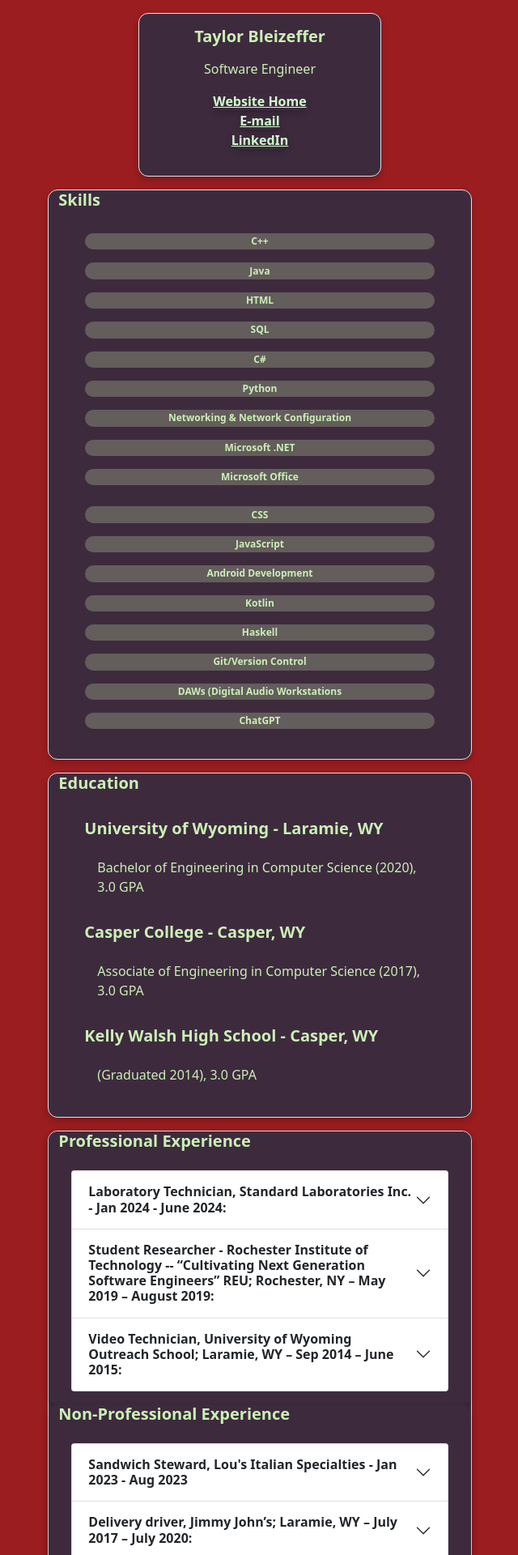
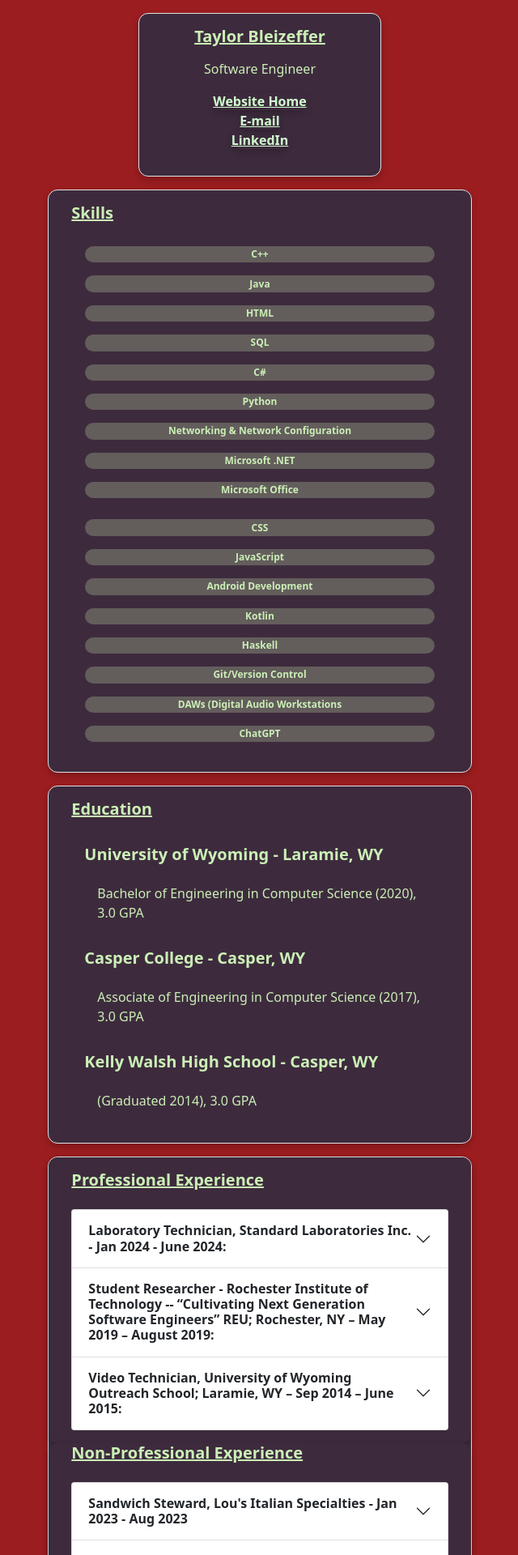
Before and after one commit to tbzeff/my-portfolio, a React (Create React App) app: page /resume in a window 1280 px wide. Shown: the top 1920 px of the page at 81% size, without its empty margins (319-959 px from the left). Built offline with nearby package versions, Linux system fonts and the light colour scheme.

Commit message:
Adjusted card title spacing on resume

```diff
--- a/src/App.css
+++ b/src/App.css
@@ -40,6 +40,10 @@
   border-radius: 12px;
 }
 
+.text-underline {
+  text-decoration: underline;
+}
+
 .hover-effect {
   transition: all 0.3s ease;
 }
--- a/src/components/Education.js
+++ b/src/components/Education.js
@@ -8,7 +8,7 @@ import {
 
 const Education = () => (
     <Card className="info-box ctext csecondary border resume-card-custom">
-        <Card.Title><strong>Education</strong></Card.Title>
+        <Card.Title className="mt-3 ms-3 text-underline ctext"><strong>Education</strong></Card.Title>
         <Card.Body>
             <ListGroup>
                 <ListGroup.Item className="csecondary border-0">
--- a/src/components/PastEmployment.js
+++ b/src/components/PastEmployment.js
@@ -9,7 +9,7 @@ const PastEmployment = () => (
         <Col>
             <Row>
                 <Card className="info-box csecondary border-0 resume-card-custom">
-                    <Card.Title className="ctext"><strong>Professional Experience</strong></Card.Title>
+                    <Card.Title className="mt-3 ms-3 text-underline ctext"><strong>Professional Experience</strong></Card.Title>
                     <Card.Body>
                         <Accordion>
                             <Accordion.Item eventKey="0" >
@@ -55,7 +55,7 @@ const PastEmployment = () => (
             </Row>
             <Row>
                 <Card className="info-box csecondary border-0 resume-card-custom">
-                    <Card.Title className="ctext"><strong>Non-Professional Experience</strong></Card.Title>
+                    <Card.Title className="ms-3 text-underline ctext"><strong>Non-Professional Experience</strong></Card.Title>
                     <Card.Body>
                         <Accordion>
                             <Accordion.Item eventKey="0">
--- a/src/components/Programs.js
+++ b/src/components/Programs.js
@@ -8,7 +8,7 @@ import {
 
 const Programs = () => (
     <Card className="info-box ctext csecondary border resume-card-custom">
-        <Card.Title><strong>Internships & Institutes</strong></Card.Title>
+        <Card.Title className="mt-3 ms-3 text-underline ctext"><strong>Internships & Institutes</strong></Card.Title>
         <Card.Body>
             <ListGroup className="info-box">
                 <ListGroup.Item className="csecondary border-0">
--- a/src/components/ResumeSkills.js
+++ b/src/components/ResumeSkills.js
@@ -4,7 +4,7 @@ import { Card, Container, Row, Col, Badge } from 'react-bootstrap';
 
 const ResumeSkills = () => (
     <Card className="info-box ctext csecondary border resume-card-custom">
-        <Card.Title><strong>Skills</strong></Card.Title>
+        <Card.Title className="mt-3 ms-3 text-underline ctext"><strong>Skills</strong></Card.Title>
         <Card.Body>
             <Container>
                 <Row>
--- a/src/components/ResumeTitle.js
+++ b/src/components/ResumeTitle.js
@@ -38,7 +38,7 @@ const ResumeTitle = () => {
 
     return (
     <Card className="m-auto ctext csecondary resume-card-custom border">
-        <Card.Title className="mt-3 m-auto text-center ctext"><strong>Taylor Bleizeffer</strong></Card.Title>
+        <Card.Title className="mt-3 m-auto text-center ctext text-underline"><strong>Taylor Bleizeffer</strong></Card.Title>
         <Card.Body className="mb-3 m-auto">
             <Card.Text className="text-center ctext">Software Engineer</Card.Text>
             <Card.Text className="text-center">
--- a/src/styles/Resume.css
+++ b/src/styles/Resume.css
@@ -39,6 +39,10 @@
   color: var(--link-color);
 }
 
+.text-underline {
+  text-decoration: underline;
+}
+
 .resume-card-custom {
   box-shadow: 0 4px 8px rgba(0, 0, 0, 0.2);
   border-radius: 12px;
```
